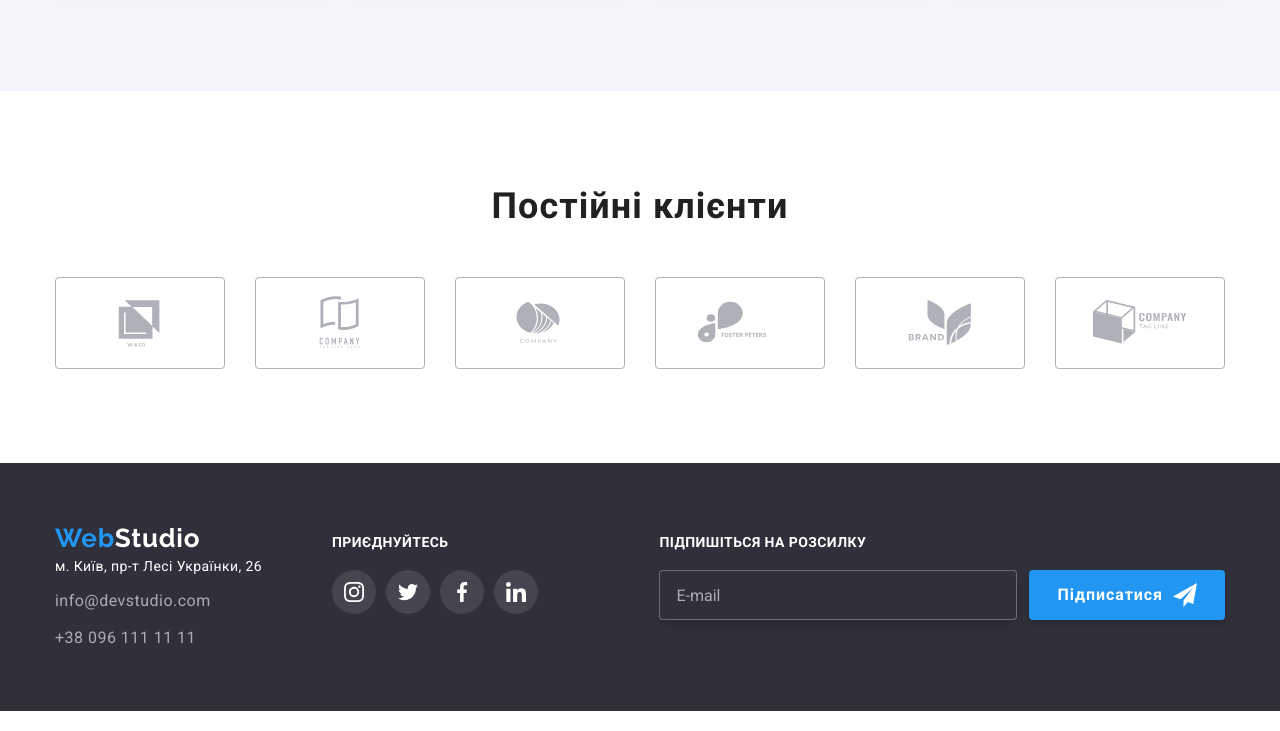
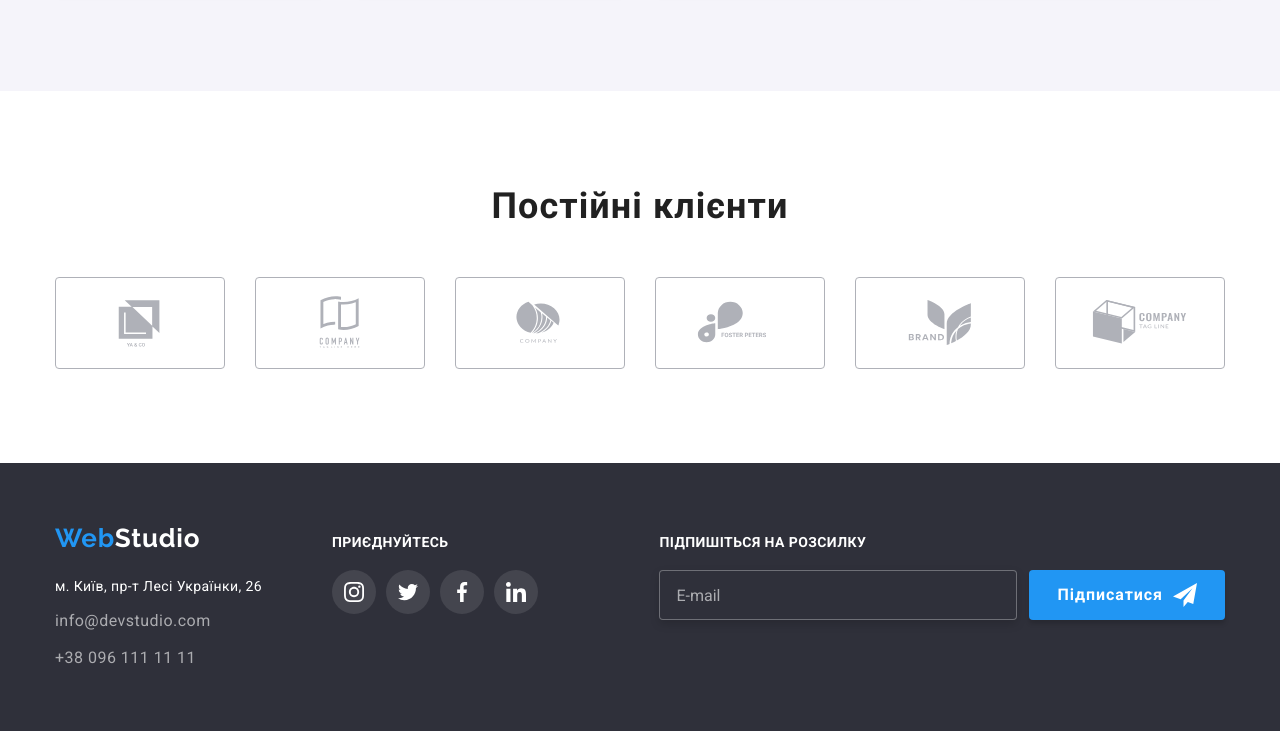
Before and after one commit to Yevhenii770/goit-markup-hw-08, a plain HTML site: page index.html in a window 1280 px wide. Shown: the part 2217-2948 px from the top of the page. Drawn offline with nearby package versions, Linux system fonts and the light colour scheme.

Commit message:
fix logo footer

```diff
--- a/sass/components/_footer.scss
+++ b/sass/components/_footer.scss
@@ -55,6 +55,10 @@
 .contacts-adress {
   font-style: normal;
   display: flex;
+
+  @media screen and (min-width: 480px) {
+    margin-top: 20px;
+  }
 }
 .footer-contacts {
   flex-direction: column;
```
Also changed, not shown: css/main.css, css/main.min.css, 2 other files.
